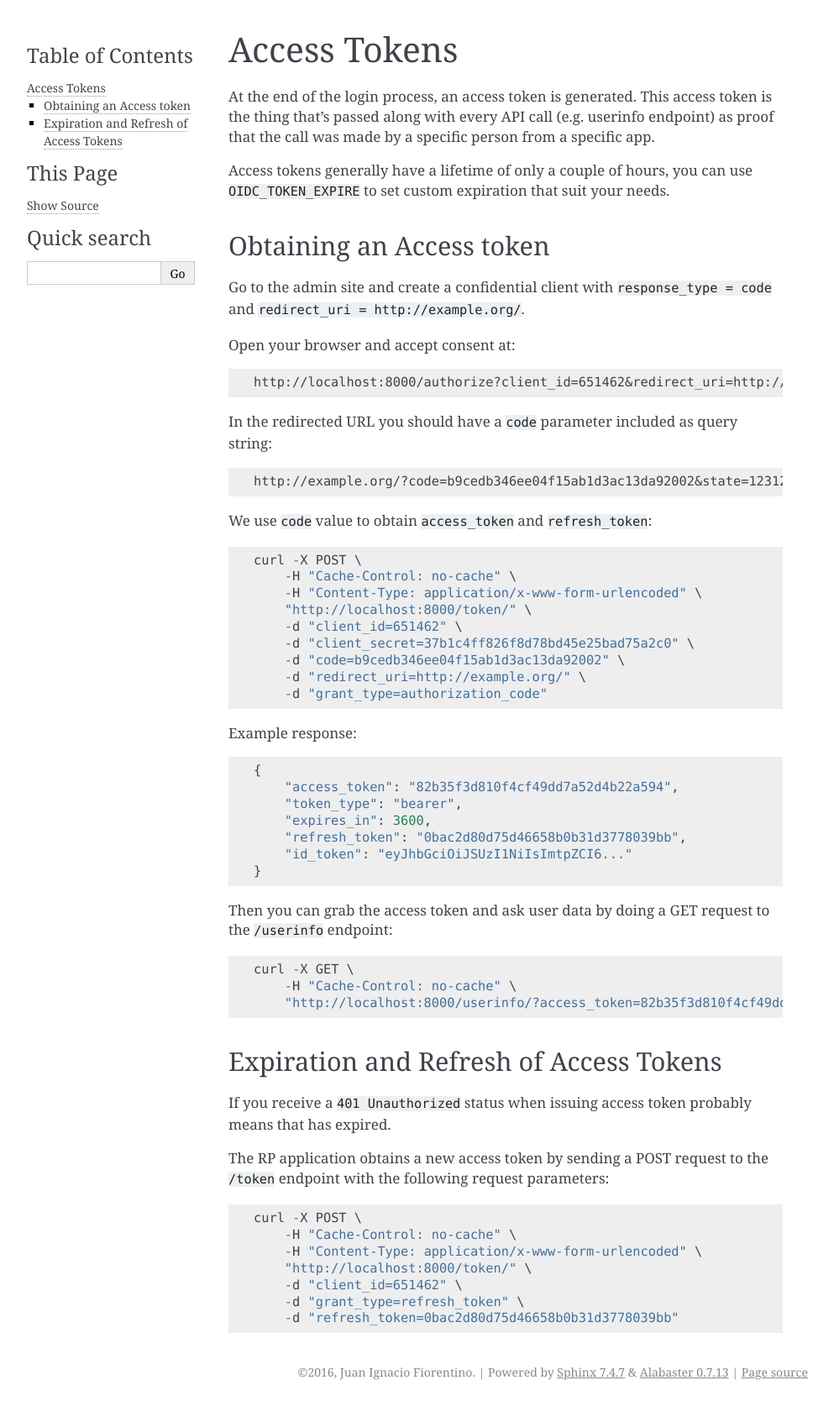
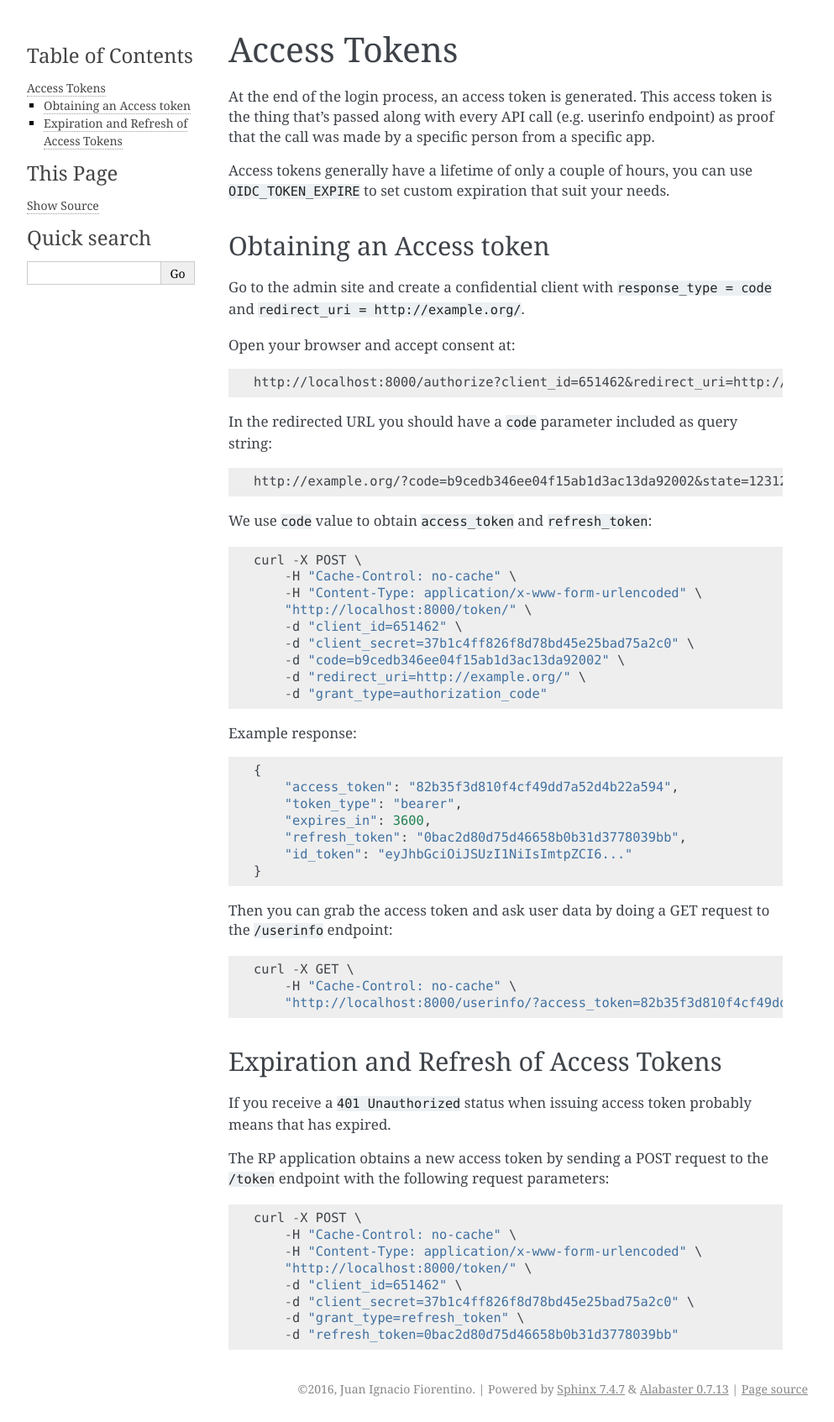
Before and after one commit to juanifioren/django-oidc-provider, a Sphinx documentation site: the page built from docs/sections/accesstokens.rst, in a window 1280 px wide. Shown: the whole page at 84% size, without its empty margins (148-1141 px from the left). Built offline with Sphinx 7.4.7, drawn with Linux system fonts in a browser that asks for light colours.

Commit message:
Update accesstokens.rst
Refresh token requires client secret as well.

```diff
--- a/docs/sections/accesstokens.rst
+++ b/docs/sections/accesstokens.rst
@@ -60,5 +60,6 @@ The RP application obtains a new access token by sending a POST request to the `
         -H "Content-Type: application/x-www-form-urlencoded" \
         "http://localhost:8000/token/" \
         -d "client_id=651462" \
+        -d "client_secret=37b1c4ff826f8d78bd45e25bad75a2c0" \
         -d "grant_type=refresh_token" \
         -d "refresh_token=0bac2d80d75d46658b0b31d3778039bb"
```
